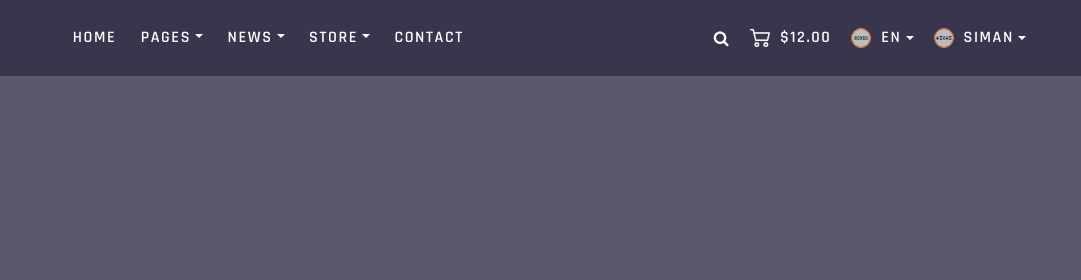
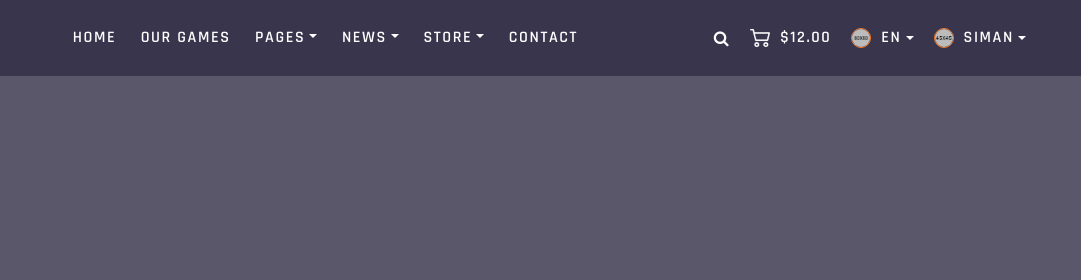
Before and after one commit to temlioinc/tgames-demo, a plain HTML site: page index.html in a window 1280 px wide. Shown: the top 280 px of the page, 199-1280 px from the left. Drawn offline with Linux system fonts and the light colour scheme.

Commit message:
testing deployment

```diff
--- a/index.html
+++ b/index.html
@@ -50,6 +50,9 @@
                <ul class="header_menu  mr-auto">
                   <li class="nav-item active">
                      <a href="index.html" class="nav-link">Home</a>
+                  </li>
+                  <li class="nav-item active">
+                     <a href="games.html" class="nav-link">Our Games</a>
                   </li>
                   <li class="nav-item dropdown">
                      <a class="nav-link dropdown-toggle" href="#" role="button" data-toggle="dropdown" aria-expanded="false">Pages</a>
```
